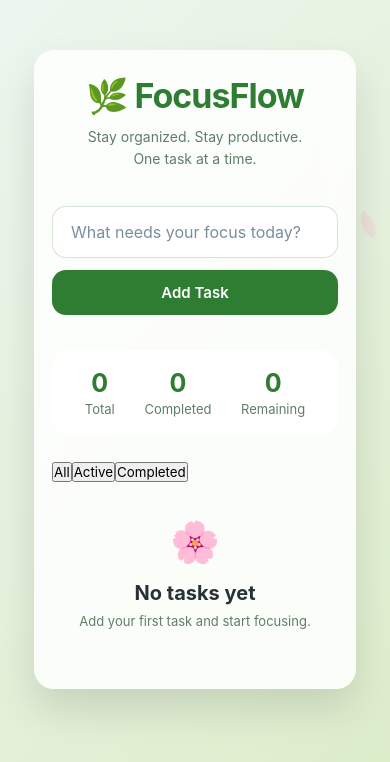
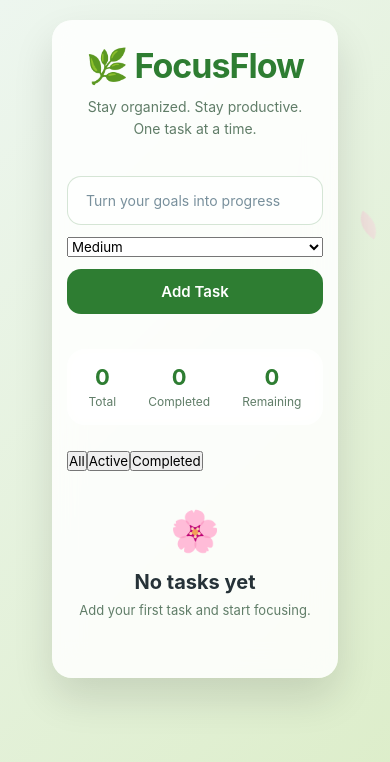
Before and after one commit to Arjon22/focusflow, a React (Vite) app: page / in a window 390 px wide. Shown: the top 762 px of the page. Built offline with nearby package versions, Linux system fonts and the light colour scheme.

Commit message:
Add task priority system and responsive UI improvements

```diff
--- a/src/App.css
+++ b/src/App.css
@@ -35,6 +35,7 @@
     box-shadow: 0 20px 40px rgba(0, 0, 0, 0.12);
     position: relative;
     z-index: 2;
+    overflow: hidden;
 }
 
 
@@ -50,6 +51,7 @@
 
 .task-input {
     flex: 1;
+    min-width: 0;
     padding: 15px 18px;
     border-radius: 14px;
     border: 1px solid rgba(46, 125, 50, 0.2);
@@ -61,6 +63,7 @@
 }
 
 .task-input::placeholder {
+    font-size: 15px;
     color: #78909c;
 }
 
@@ -338,11 +341,13 @@
 
 .empty-state {
     width: 100%;
+    max-width: 100%;
     text-align: center;
-    padding: 45px 20px;
+    padding: 45px 10px;
     color: var(--soft-text);
     animation: taskAppear 0.5s ease;
     overflow: hidden;
+    box-sizing: border-box;
 }
 
 .empty-icon {
@@ -436,3 +441,149 @@
         width: 180px;
     }
 }
+
+@media (max-width: 600px) {
+    .app {
+        overflow: hidden;
+    }
+    .empty-state {
+        width: 100%;
+    }
+}
+
+@media (max-width: 600px) {
+    body {
+        padding: 20px 10px;
+        overflow-x: hidden;
+    }
+    .app {
+        width: 100%;
+        max-width: 100%;
+        padding: 25px 15px;
+    }
+    .task-list {
+        width: 100%;
+        padding: 0;
+    }
+    .task-card {
+        width: 100%;
+        max-width: 100%;
+    }
+    .task-input {
+        font-size: 14px;
+    }
+    .task-input::placeholder {
+        font-size: 14px;
+    }
+}
+
+
+/* ==========================
+   MOBILE STATS FIX
+========================== */
+
+@media (max-width: 600px) {
+    .task-stats {
+        width: 100%;
+        padding: 15px 8px;
+        gap: 5px;
+    }
+    .task-stats strong {
+        font-size: 22px;
+    }
+    .task-stats span {
+        font-size: 12px;
+    }
+}
+
+
+/* ==========================
+   PRIORITY BADGE
+========================== */
+
+.task-info {
+    display: flex;
+    flex-direction: column;
+    gap: 6px;
+}
+
+.priority-badge {
+    width: fit-content;
+    padding: 4px 10px;
+    border-radius: 20px;
+    font-size: 12px;
+    font-weight: 600;
+    text-transform: capitalize;
+    background: #eceff1;
+    color: #455a64;
+}
+
+
+/* HIGH PRIORITY */
+
+.priority-badge.high {
+    background: #ffebee;
+    color: #c62828;
+}
+
+
+/* MEDIUM PRIORITY */
+
+.priority-badge.medium {
+    background: #fff8e1;
+    color: #f57f17;
+}
+
+
+/* LOW PRIORITY */
+
+.priority-badge.low {
+    background: #e8f5e9;
+    color: #2e7d32;
+}
+
+
+/* ==========================
+   PRIORITY BADGE
+========================== */
+
+.task-info {
+    display: flex;
+    flex-direction: column;
+    gap: 6px;
+}
+
+.priority-badge {
+    width: fit-content;
+    padding: 4px 10px;
+    border-radius: 20px;
+    font-size: 12px;
+    font-weight: 600;
+    text-transform: capitalize;
+    background: #eceff1;
+    color: #455a64;
+}
+
+
+/* HIGH PRIORITY */
+
+.priority-badge.high {
+    background: #ffebee;
+    color: #c62828;
+}
+
+
+/* MEDIUM PRIORITY */
+
+.priority-badge.medium {
+    background: #fff8e1;
+    color: #f57f17;
+}
+
+
+/* LOW PRIORITY */
+
+.priority-badge.low {
+    background: #e8f5e9;
+    color: #2e7d32;
+}
--- a/src/App.jsx
+++ b/src/App.jsx
@@ -11,13 +11,20 @@ function App() {
   const [tasks, setTasks] = useState(() => {
   const savedTasks = localStorage.getItem("tasks");
 
-  return savedTasks ? JSON.parse(savedTasks) : [];
+  if (!savedTasks) {
+    return [];
+  }
+
+  return JSON.parse(savedTasks).map((task) => ({
+    ...task,
+    priority: task.priority || "medium",
+  }));
 });
   const [editingTaskId, setEditingTaskId] = useState(null);
   const [editingText, setEditingText] = useState("");
   const [filter, setFilter] = useState("all");
 
-  const handleAddTask = (taskTitle) => {
+  const handleAddTask = (taskTitle, priority) => {
   const trimmedTitle = taskTitle.trim();
 
   if (!trimmedTitle) {
@@ -37,11 +44,11 @@ function App() {
   }
 
   const newTask = {
-    id: Date.now(),
-    title: trimmedTitle,
-    completed: false,
-  };
-
+  id: Date.now(),
+  title: trimmedTitle,
+  completed: false,
+  priority: priority,
+};
   setTasks([...tasks, newTask]);
 };
 const handleEditClick = (id) => {
--- a/src/components/TaskForm.jsx
+++ b/src/components/TaskForm.jsx
@@ -2,15 +2,17 @@ import { useState } from "react";
 
 function TaskForm({ onAddTask }) {
   const [task, setTask] = useState("");
+const [priority, setPriority] = useState("medium");
 
   const handleSubmit = (event) => {
     event.preventDefault();
 
     if (task.trim() === "") return;
 
-    onAddTask(task);
+    onAddTask(task, priority);
 
     setTask("");
+setPriority("medium");
   };
 
   return (
@@ -19,14 +21,36 @@ function TaskForm({ onAddTask }) {
     <input
   className="task-input"
   type="text"
-      placeholder="What needs your focus today?"
+  placeholder="Turn your goals into progress"
   value={task}
   onChange={(event) => setTask(event.target.value)}
 />
 
+
+<select
+  className="priority-select"
+  value={priority}
+  onChange={(event) => setPriority(event.target.value)}
+>
+  <option value="high">
+    High
+  </option>
+
+  <option value="medium">
+    Medium
+  </option>
+
+  <option value="low">
+    Low
+  </option>
+
+</select>
+
+
 <button className="add-button" type="submit">
   Add Task
 </button>
+
 
   </form>
 );
--- a/src/components/TaskList.jsx
+++ b/src/components/TaskList.jsx
@@ -70,9 +70,17 @@ function TaskList({
 
             ) : (
 
-              <span className="task-title">
-                {task.title}
-              </span>
+              <div className="task-info">
+
+  <span className={`priority-badge ${task.priority || "medium"}`}>
+  {task.priority || "medium"}
+</span>
+
+  <span className="task-title">
+    {task.title}
+  </span>
+
+</div>
 
             )}
 
--- a/src/index.css
+++ b/src/index.css
@@ -16,10 +16,11 @@
 
 body {
     min-height: 100vh;
-    background: linear-gradient( 135deg, #edf6ef, #dcedc8);
+    width: 100%;
+    background: linear-gradient(135deg, #edf6ef, #dcedc8);
     display: flex;
     justify-content: center;
     align-items: flex-start;
-    padding: 50px 20px;
+    padding: 30px 10px;
     overflow-x: hidden;
 }
```
Lines whose indentation alone changed are shown as unchanged.
